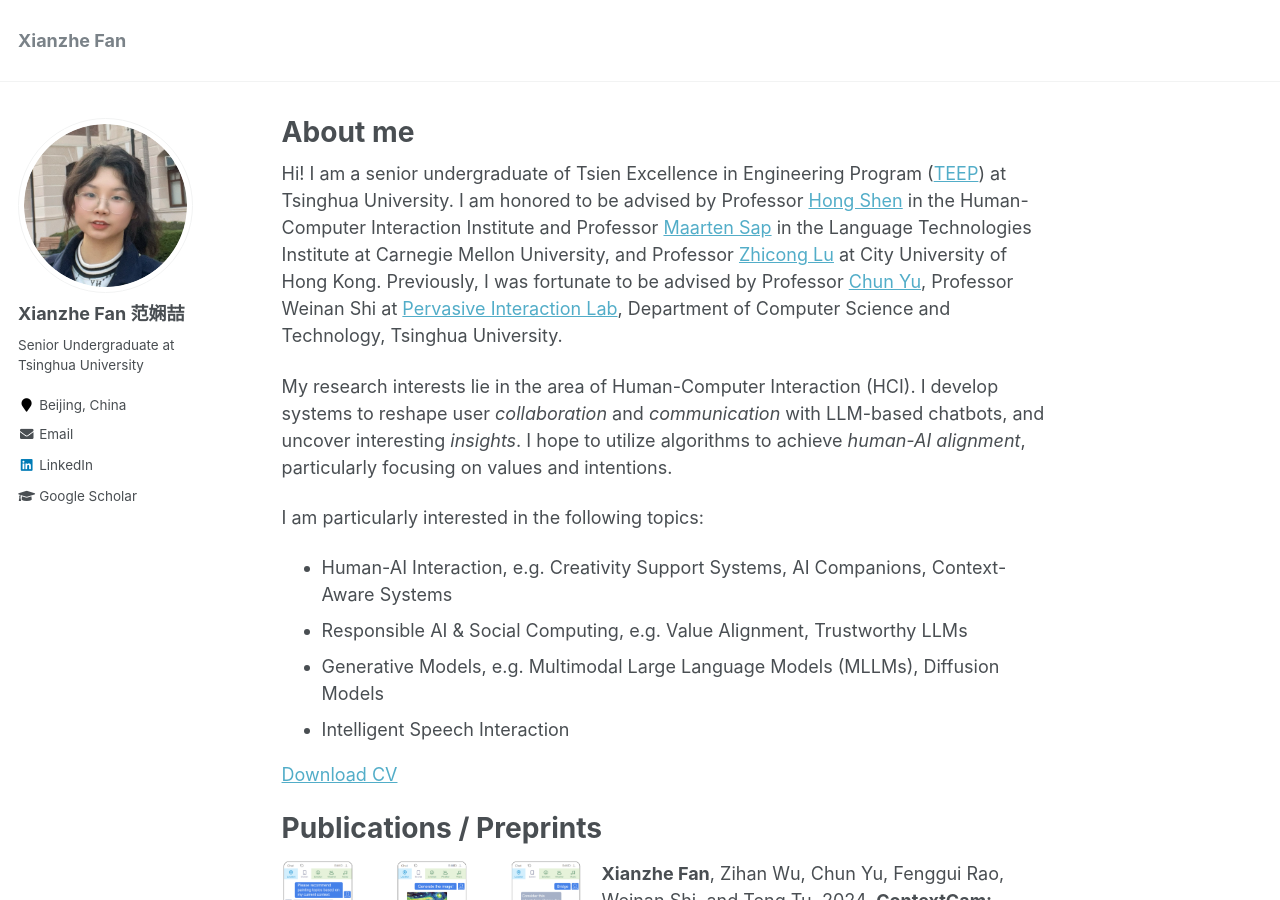
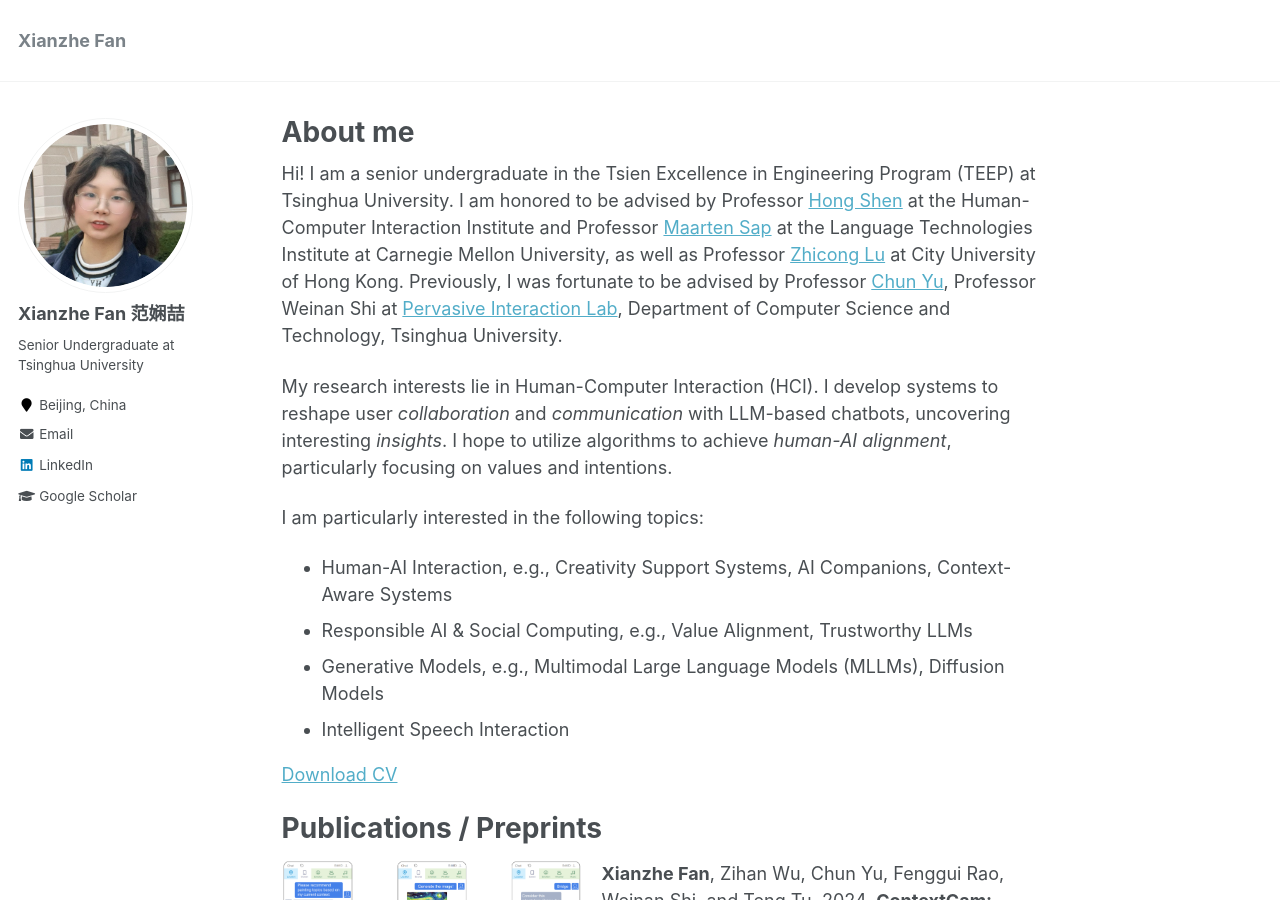
Before and after one commit to XianzheFan/XianzheFan.github.io, a Jekyll site: the page built from _pages/about.md, in a window 1280 px wide and 900 px high. Built offline with Jekyll 4.4.1, drawn with Linux system fonts in a browser that asks for light colours; some of the changed text lies outside the part shown.

Commit message:
Add files via upload

```diff
--- a/_pages/about.md
+++ b/_pages/about.md
@@ -8,18 +8,18 @@ redirect_from:
   - /about.html
 ---
 
-Hi! I am a senior undergraduate of Tsien Excellence in Engineering Program ([TEEP](http://www.teep.cnmm.tsinghua.edu.cn/teepen/)) at Tsinghua University.
-I am honored to be advised by Professor [Hong Shen](https://www.andrew.cmu.edu/user/hongs/) in the Human-Computer Interaction Institute and Professor [Maarten Sap](https://maartensap.com/) in the Language Technologies Institute at Carnegie Mellon University, and Professor [Zhicong Lu](https://www.cs.cityu.edu.hk/~zhiconlu/) at City University of Hong Kong.
+Hi! I am a senior undergraduate in the Tsien Excellence in Engineering Program (TEEP) at Tsinghua University.
+I am honored to be advised by Professor [Hong Shen](https://www.andrew.cmu.edu/user/hongs/) at the Human-Computer Interaction Institute and Professor [Maarten Sap](https://maartensap.com/) at the Language Technologies Institute at Carnegie Mellon University, as well as Professor [Zhicong Lu](https://www.cs.cityu.edu.hk/~zhiconlu/) at City University of Hong Kong.
 Previously, I was fortunate to be advised by Professor [Chun Yu](https://pi.cs.tsinghua.edu.cn/lab/people/ChunYu/), Professor Weinan Shi at [Pervasive Interaction Lab](https://pi.cs.tsinghua.edu.cn/), Department of Computer Science and Technology, Tsinghua University.
 
 
-My research interests lie in the area of Human-Computer Interaction (HCI).
-I develop systems to reshape user *collaboration* and *communication* with LLM-based chatbots, and uncover interesting *insights*. I hope to utilize algorithms to achieve *human-AI alignment*, particularly focusing on values and intentions.
+My research interests lie in Human-Computer Interaction (HCI).
+I develop systems to reshape user *collaboration* and *communication* with LLM-based chatbots, uncovering interesting *insights*. I hope to utilize algorithms to achieve *human-AI alignment*, particularly focusing on values and intentions.
 
 I am particularly interested in the following topics:
-* Human-AI Interaction, e.g. Creativity Support Systems, AI Companions, Context-Aware Systems
-* Responsible AI & Social Computing, e.g. Value Alignment, Trustworthy LLMs
-* Generative Models, e.g. Multimodal Large Language Models (MLLMs), Diffusion Models
+* Human-AI Interaction, e.g., Creativity Support Systems, AI Companions, Context-Aware Systems
+* Responsible AI & Social Computing, e.g., Value Alignment, Trustworthy LLMs
+* Generative Models, e.g., Multimodal Large Language Models (MLLMs), Diffusion Models
 * Intelligent Speech Interaction
 
 [Download CV](https://xianzhefan.github.io/files/CV.pdf)
@@ -66,8 +66,8 @@ Honors and Awards
 * “Tsinghua Scholar Talent Program” Scholarship, 2021, 2022, 2023
 * “Excellence in Science and Technology Innovation” University-level Scholarship, 2022, 2023
 * Technical Leader of the “AI Research Project on Image Generation” under the Future Scientists and Information
-* Selected for the Second Phase of the Xingjian College “HeYe Plan”, 2023
+* Selected for the “HeYe Plan”, 2023
 * Second Prize in the Beijing Division of the National College Students’ Mathematical Modeling Contest 2022 (as team leader), 2022
-* “WuXing Cup” Third Prize and Academic New Star Award at Xingjian College, 2022
+* “WuXing Cup” Third Prize and Academic New Star Award, 2022
 * First Prize in the 38th National College Students’ Physics Competition, 2021
 * First Prize at the Provincial Level in the 37th National High School Students’ Physics Competition, 2020
```
Also changed, not shown: other parts of _pages/about.md (+1 -1 lines).
